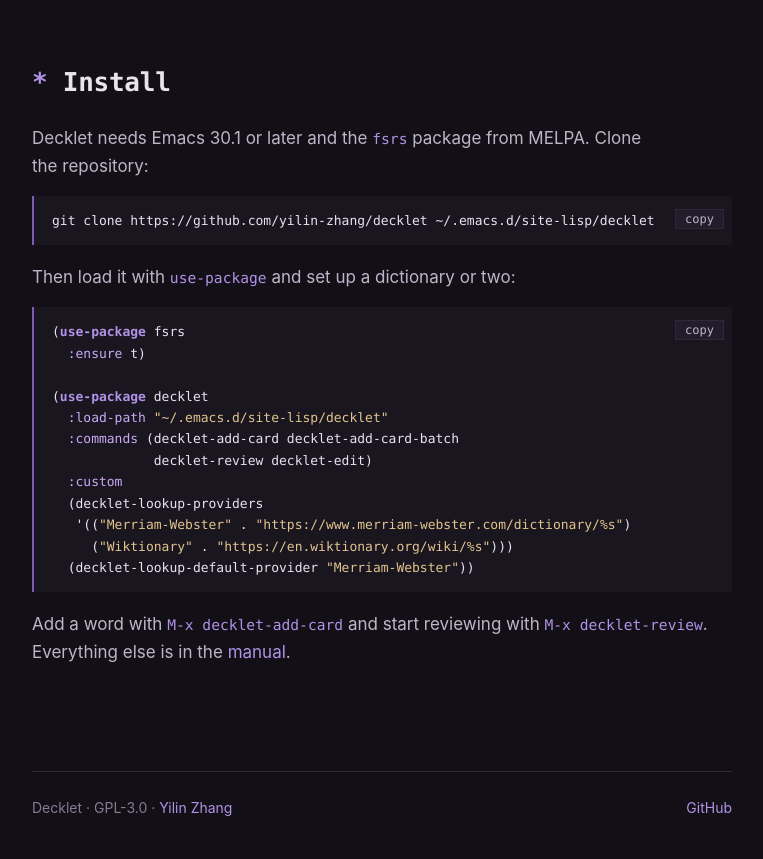
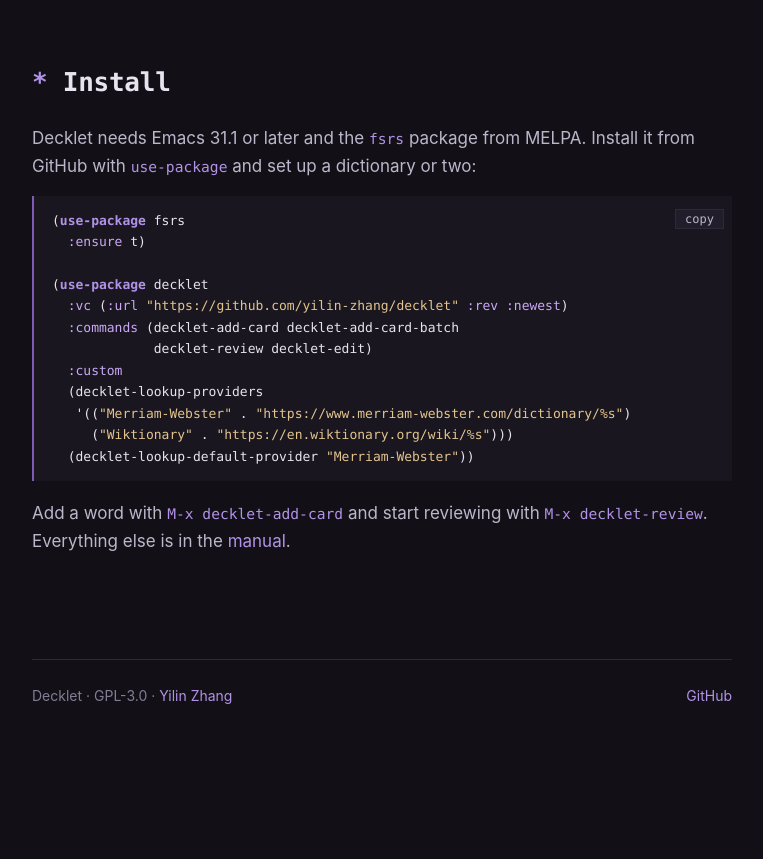
Before and after one commit to yilin-zhang/yilin-zhang.github.io, a plain HTML site: page decklet/index.html in a window 1280 px wide. Shown: the part 1595-2454 px from the top of the page, without its empty margins (258-1021 px from the left). After the commit the page ends 2342 px from the top, so only its background shows below. Drawn offline with Linux system fonts and the light colour scheme.

Commit message:
decklet: install with use-package :vc on Emacs 31.1

```diff
--- a/decklet/index.html
+++ b/decklet/index.html
@@ -108,14 +108,12 @@
   </dl>
 
   <h2 id="install"><span class="star">*</span> Install</h2>
-  <p>Decklet needs Emacs 30.1 or later and the <code>fsrs</code> package from MELPA. Clone the repository:</p>
-  <pre class="src">git clone https://github.com/yilin-zhang/decklet ~/.emacs.d/site-lisp/decklet</pre>
-  <p>Then load it with <code>use-package</code> and set up a dictionary or two:</p>
+  <p>Decklet needs Emacs 31.1 or later and the <code>fsrs</code> package from MELPA. Install it from GitHub with <code>use-package</code> and set up a dictionary or two:</p>
   <pre class="src">(<span class="k">use-package</span> fsrs
   <span class="p">:ensure</span> t)
 
 (<span class="k">use-package</span> decklet
-  <span class="p">:load-path</span> <span class="s">"~/.emacs.d/site-lisp/decklet"</span>
+  <span class="p">:vc</span> (<span class="p">:url</span> <span class="s">"https://github.com/yilin-zhang/decklet"</span> <span class="p">:rev</span> <span class="p">:newest</span>)
   <span class="p">:commands</span> (decklet-add-card decklet-add-card-batch
              decklet-review decklet-edit)
   <span class="p">:custom</span>
```
